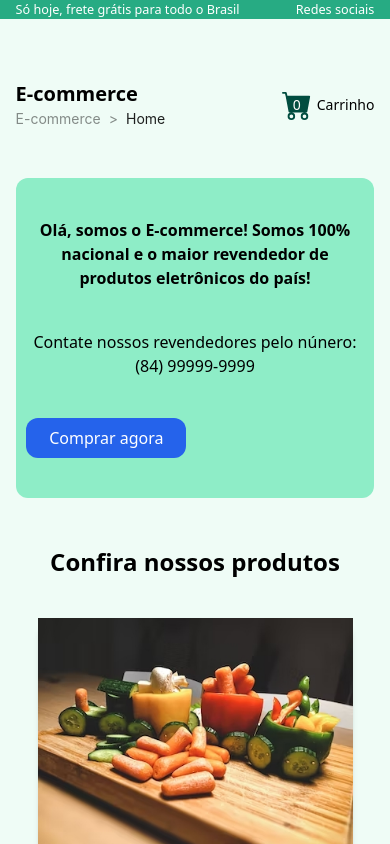
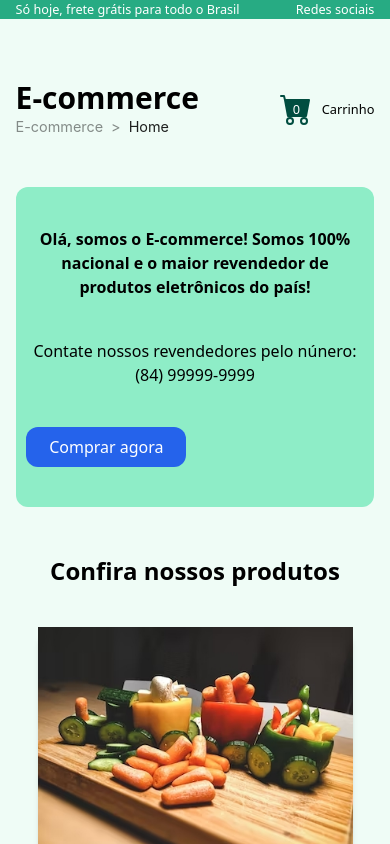
Before and after one commit to lucasptcastro/e-commerce, a Next.js app: page / in a window 390 px wide. Shown: the top 844 px of the page. Built offline with nearby package versions, Linux system fonts and the light colour scheme.

Commit message:
🌈 style: adjusted responsiveness

```diff
--- a/src/components/Header/index.tsx
+++ b/src/components/Header/index.tsx
@@ -26,7 +26,7 @@ const Index: React.FC<IHome> = (props) => {
         <div>
           <Link
             href="/"
-            className="text-3xl text-black font-bold phones:text-xl"
+            className="text-[170%] text-black font-bold phones:text-3xl"
           >
             E-commerce
           </Link>
@@ -38,24 +38,25 @@ const Index: React.FC<IHome> = (props) => {
               { title: <Link href="/">E-commerce</Link> },
               { title: props.breadcrumb },
             ]}
+            className="text-[90%]"
           />
         </div>
 
         {/* Link + Car */}
-        <Link href="/carrinho" className="flex flex-row items-center gap-5">
+        <Link href="/carrinho" className="flex flex-row items-center gap-[3vh]">
           <div className="flex justify-center items-center text-center">
             {/* Icon */}
             <BsFillCartFill
-              className="absolute text-4xl phones:text-3xl"
+              className="absolute text-4xl responsive:text-[200%]"
               color="#014D40"
             />
 
             {/* Car with counter */}
-            <span className="absolute text-[1.8vh] text-white phones:text-sm">
+            <span className="absolute text-[100%] text-white responsive:text-[80%]">
               {totalProcutsInCart}
             </span>
           </div>
-          <p className="phones:text-sm">Carrinho</p>
+          <p className="responsive:text-[80%]">Carrinho</p>
         </Link>
       </div>
     </>
--- a/src/pages/carrinho/index.tsx
+++ b/src/pages/carrinho/index.tsx
@@ -23,7 +23,6 @@ export default function Carrinho() {
   // Status 0 - Empty
   // Status 1 - With item
   // Status 2 - Cart finished
-
   const [cartStatus, setCarStatus] = React.useState(0);
 
   const cartEmptyOrNotOrFinished = () => {
@@ -31,7 +30,7 @@ export default function Carrinho() {
       if (productsInCart.slice(1).length > 0) {
         return (
           <>
-            {/* Produtos */}
+            {/* Products */}
             <div className="flex flex-col gap-5">
               {productsInCart.slice(1).map((product: any, key: number) => (
                 <>
@@ -39,27 +38,27 @@ export default function Carrinho() {
                     className="flex flex-row justify-between items-center w-full"
                     key={key}
                   >
-                    <div className="flex flex-row items-center gap-[2vh] w-[90px] h-[70px] responsive:w-full">
+                    <div className="flex flex-row items-center gap-[1vh] w-[90px] h-[70px] responsive:flex-col responsive:gap-[0.2vh]">
                       <Image
-                        className="rounded-xl shadow-md w-full h-full object-cover object-center responsive:w-full responsive:h-fit"
+                        className="rounded-xl shadow-md w-full h-full object-cover object-center"
                         alt="example"
                         src={`/images/card1.jpg`}
                         width={100}
                         height={100}
                         onClick={() => console.log(product)}
                       />
-                      <p>{product.name}</p>
+                      <p className="text-[90%]">{product.name}</p>
                     </div>
 
-                    {/* Informações */}
-                    <p className="font-bold">{`R$ ${product.value.toLocaleString(
+                    {/* Informations */}
+                    <p className="font-bold text-[90%]">{`R$ ${product.value.toLocaleString(
                       "pt-br",
                       {
                         minimumFractionDigits: 2,
                       }
                     )}`}</p>
-                    <p className="font-bold">{product.quantity}</p>
-                    <p className="font-bold">
+                    <p className="font-bold text-[90%]">{product.quantity}</p>
+                    <p className="font-bold text-[90%]">
                       {(product.value * product.quantity).toLocaleString(
                         "pt-br",
                         {
@@ -68,12 +67,11 @@ export default function Carrinho() {
                       )}
                     </p>
 
-                    {/* Remover produto */}
+                    {/* To remove product */}
                     <div>
                       <FiTrash
-                        className="hover:cursor-pointer"
+                        className="hover:cursor-pointer text-xl"
                         color="#8E2C2C"
-                        size={30}
                         onClick={() => {
                           removeProductFromCar(product.id);
                         }}
@@ -100,11 +98,11 @@ export default function Carrinho() {
 
             {/* Continue buying + Finish order */}
             <div className="flex flex-row justify-end items-center gap-[1vh]">
-              <button className="w-48 h-10 rounded-xl bg-blue-600 text-white hover:bg-blue-500 phones:mx-auto">
+              <button className="w-48 h-10 text-[80%] rounded-xl bg-blue-600 text-white hover:bg-blue-500 phones:mx-auto">
                 Continuar comprando
               </button>
               <button
-                className="w-40 h-10 rounded-xl bg-[#199473] text-white hover:bg-[#42A88C] phones:mx-auto"
+                className="w-40 h-10 text-[90%] rounded-xl bg-[#199473] text-white hover:bg-[#42A88C] phones:mx-auto"
                 onClick={() => {
                   setCarStatus(2);
                   removeAllProductsFromCart();
```
